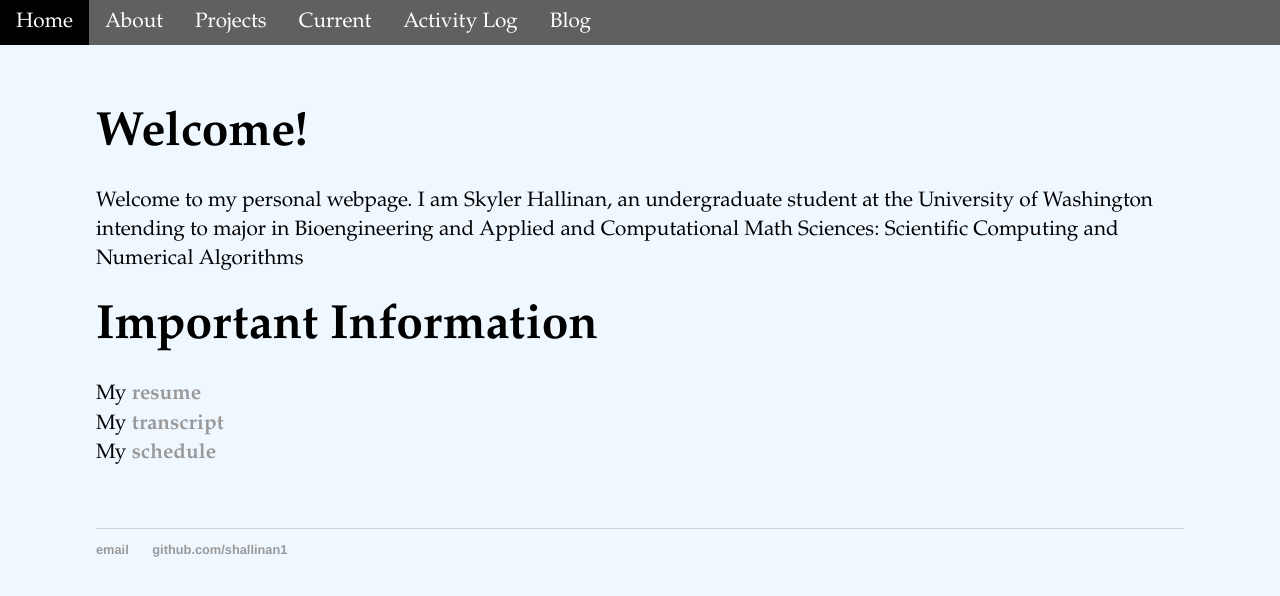
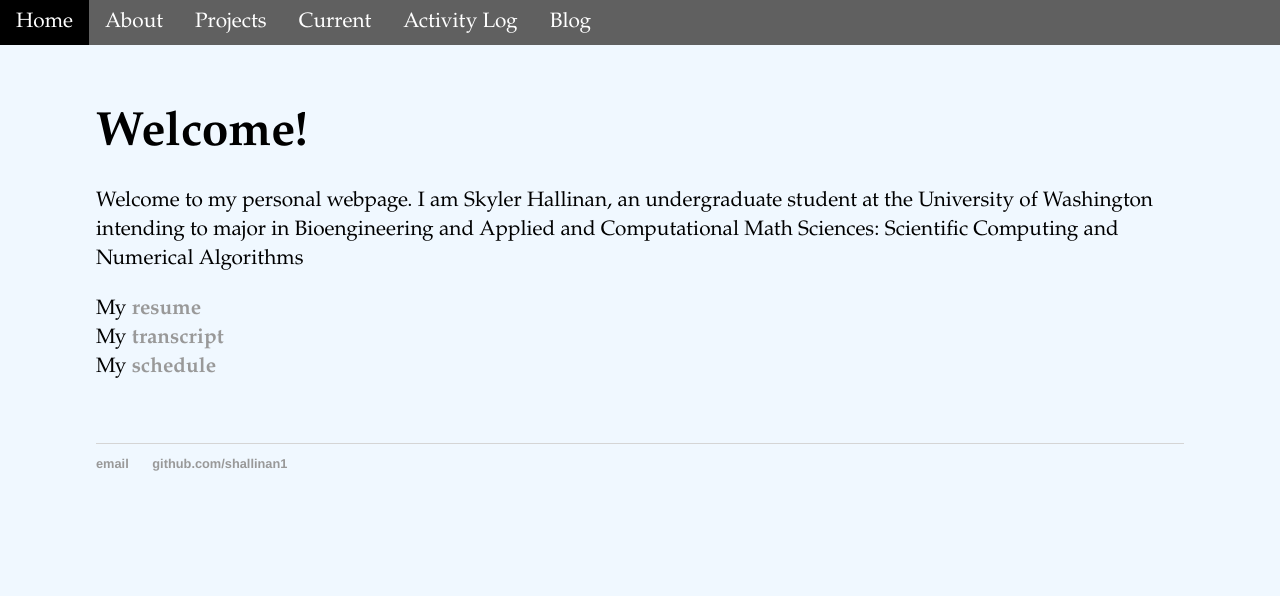
Before and after one commit to shallinan1/shallinan1.github.io, a Jekyll site: the page built from index.md, in a window 1280 px wide. Shown: the top 596 px of the page. Built offline with Jekyll 4.4.1, drawn with Linux system fonts in a browser that asks for light colours.

Commit message:
Update home

```diff
--- a/index.md
+++ b/index.md
@@ -6,7 +6,6 @@ title: Home
 # Welcome!
 Welcome to my personal webpage. I am Skyler Hallinan, an undergraduate student at the University of Washington intending to major in Bioengineering and Applied and Computational Math Sciences: Scientific Computing and Numerical Algorithms
 
-# Important Information
 <p> My <a href="/assets/official/Hallinan_Skyler_Resume.pdf" target = "_blank"><b>resume</b></a> <br>
 My <a href="/assets/official/UWUnofficialTranscript.pdf" target = "_blank"><b>transcript</b></a> <br>
 
```
